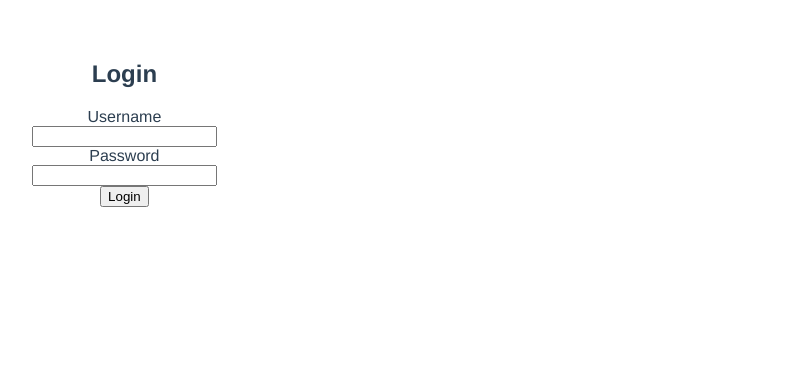
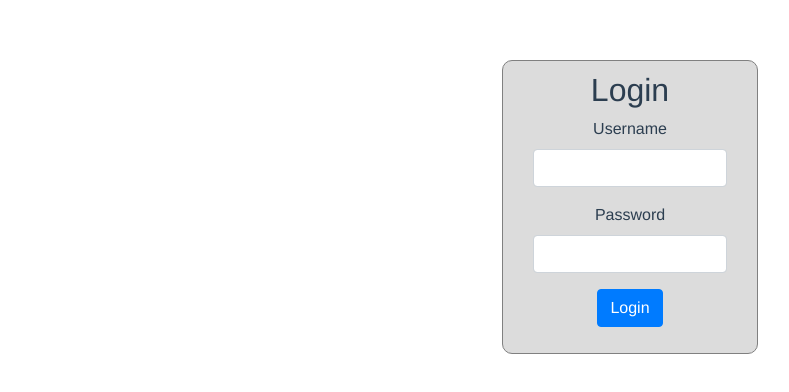
Before and after one commit to ZdrzalikPrzemyslaw/Chat-Web-Application, a Vue app in the folder FrontEnd/: page /login in a window 1280 px wide. Shown: the top 392 px of the page, without its empty margins (10-799 px from the left). Built offline with nearby package versions, Linux system fonts and the light colour scheme.

Commit message:
Added bootstrap again

```diff
--- a/FrontEnd/public/index.html
+++ b/FrontEnd/public/index.html
@@ -6,6 +6,7 @@
     <meta http-equiv="X-UA-Compatible" content="IE=edge">
     <meta name="viewport" content="width=device-width,initial-scale=1.0">
     <link rel="icon" href="<%= BASE_URL %>favicon.ico">
+    <link rel="stylesheet" href="https://cdn.jsdelivr.net/npm/bootstrap@4.5.3/dist/css/bootstrap.min.css" integrity="sha384-TX8t27EcRE3e/ihU7zmQxVncDAy5uIKz4rEkgIXeMed4M0jlfIDPvg6uqKI2xXr2" crossorigin="anonymous">
     <script src="https://ajax.googleapis.com/ajax/libs/jquery/3.3.1/jquery.min.js"></script>
     <title>
         CzatMat
--- a/FrontEnd/src/components/LoginForm.vue
+++ b/FrontEnd/src/components/LoginForm.vue
@@ -8,7 +8,7 @@
           type="text"
           v-model="username"
           name="username"
-          class="form-control mx-sm-3"
+          class="form-control sm-3"
         />
         <div v-show="submitted && !username" class="invalid-feedback">
           Username is required
@@ -20,7 +20,7 @@
           type="password"
           v-model="password"
           name="password"
-          class="form-control mx-sm-3"
+          class="form-control sm-3"
           :class="{ 'is-invalid': submitted && !password }"
         />
         <div v-show="submitted && !password" class="invalid-feedback">
@@ -50,5 +50,10 @@ export default {
 <style scoped>
 #login {
   width: 20%;
+  margin: auto;
+  border: 1px solid gray;
+  border-radius: 10px;
+  padding: 10px 30px;
+  background: #DCDCDC;
 }
 </style>
--- a/FrontEnd/src/views/Login.vue
+++ b/FrontEnd/src/views/Login.vue
@@ -1,5 +1,5 @@
 <template>
-  <LoginForm/>
+  <LoginForm  class="justify-center"/>
 </template>
 
 <script>
```
Also changed, not shown: FrontEnd/src/plugins/bootstrap-vue.js (added, +7 -0 lines).
